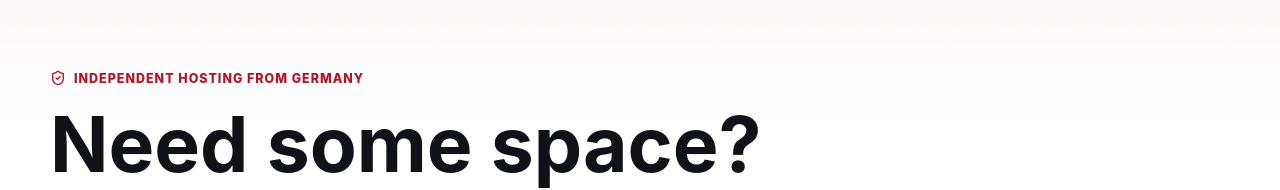
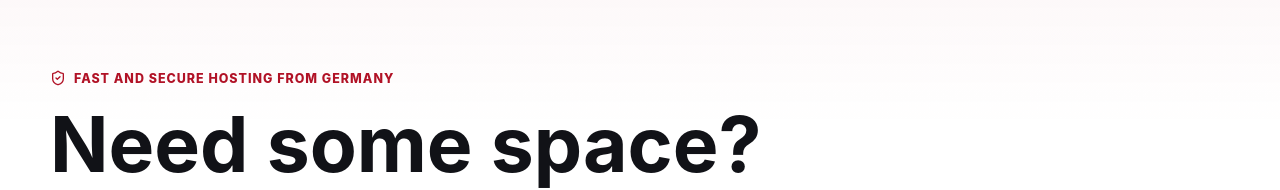
Before and after one commit to kgk45tGg45u/Teculiar, a Next.js app in the folder apps/web/: page /en in a window 1280 px wide. Shown: the part 151-341 px from the top of the page. Built offline with nearby package versions, Linux system fonts and the light colour scheme; no server answers.

Commit message:
small change in homepage

```diff
--- a/apps/web/components/marketing/hero.tsx
+++ b/apps/web/components/marketing/hero.tsx
@@ -11,7 +11,7 @@ export function Hero({ locale }: { locale: Locale }) {
       <div className="container">
         <span className="eyebrow">
           <ShieldCheck aria-hidden size={16} />
-          {isDe ? "Unabhängiges Hosting aus Deutschland" : "Independent hosting from Germany"}
+          {isDe ? "Schnell und sicheres Hosting aus Deutschland" : "Fast and secure hosting from Germany"}
         </span>
         <h1 className="display">
           {isDe ? "Brauchst du Raum?" : "Need some space?"}
@@ -23,10 +23,10 @@ export function Hero({ locale }: { locale: Locale }) {
         </p>
         <div className={styles.actions}>
           <Button href={`/${locale}/webhosting`} icon={ArrowRight}>
-            {isDe ? "Hosting ansehen" : "View hosting"}
+            {isDe ? "Hosting-packete ansehen" : "View hosting"}
           </Button>
           <Button href={`/${locale}/kontakt`} variant="secondary" icon={MessageCircle}>
-            {isDe ? "Kostenlos beraten lassen" : "Get free consultation"}
+            {isDe ? "Kostenlose Beratung" : "Get free consultation"}
           </Button>
         </div>
         <div className={styles.signal}>
```
